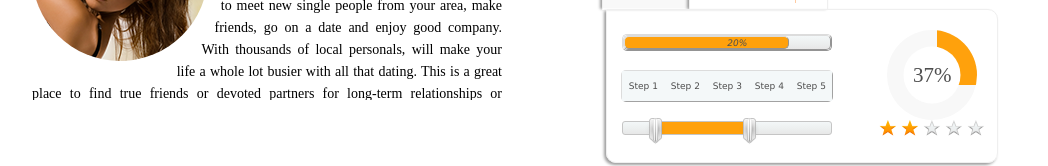
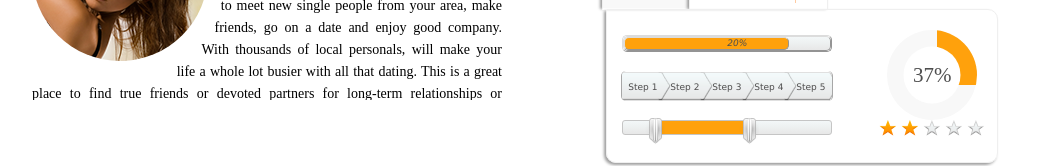
Before and after one commit to liakasjan/wc, a website: page index.html in a window 1280 px wide. Shown: the part 836-1002 px from the top of the page, without its empty margins (128-1176 px from the left). Drawn offline with Linux system fonts and the light colour scheme; files whose address does not match are found by name; a web font is replaced by a local one.

Commit message:
amended step

```diff
--- a/index.html
+++ b/index.html
@@ -287,9 +287,7 @@
 						</div>
 					</div>
 				</div>
-
 				<div class="multiple-items multiple">
-
 					<div class="multiple-img">
 						<img src="images/girl-s.png" class="img">
 					</div>
@@ -331,15 +329,15 @@
 								</div>
 								<div class="step">
 									<input type="radio" name="step" id="step1" class="input">
-									<label for="step1" class="step-label">Step 1</label>
+									<label for="step1" class="step-label step1">Step 1</label>
 									<input type="radio" name="step" id="step2" class="input">
-									<label for="step2" class="step-label">Step 2</label>
+									<label for="step2" class="step-label step2">Step 2</label>
 									<input type="radio" name="step" id="step3" class="input">
-									<label for="step3" class="step-label">Step 3</label>
+									<label for="step3" class="step-label step3">Step 3</label>
 									<input type="radio" name="step" id="step4" class="input">
-									<label for="step4" class="step-label">Step 4</label>
+									<label for="step4" class="step-label step4">Step 4</label>
 									<input type="radio" name="step" id="step5" class="input">
-									<label for="step5" class="step-label">Step 5</label>
+									<label for="step5" class="step-label step5">Step 5</label>
 								</div>
 								<div class="slider">
 
--- a/scr/styles/details/active.less
+++ b/scr/styles/details/active.less
@@ -77,28 +77,73 @@
 			font-family: Verdana;
 			display: flex;
 			justify-content: center;
+			align-items: center;
 			border-radius: 5px;
-			border: 1px solid #dcdcdc;
-			border-right: 1px solid #a2a2a2;
-			border-bottom: 1px solid #a2a2a2;
+			position: relative;
+			overflow: hidden;
+			border-right: 1px solid #a7a7a7;
+			border-left: 1px solid #a7a7a7;
+
 
 
 
 			&-label {
-				width: 42px;
-				background: #f4f8f9;
+				width: 55px;
+				height: 100%;
+				background: url("/hillel/wc/Icons/button.png");
 				display: flex;
 				justify-content: center;
 				align-items: center;
-				cursor: pointer;
-				position: relative;
+				box-shadow: none;
+				position: absolute;
+				top: 1px;
+
+
+				&:hover {
+					cursor: pointer;
+					background: url("/hillel/wc/Icons/button-activ.png");
+				}
+
+			}
+
+			.step1 {
+				z-index: 4;
+				left: -7px;
+			}
+
+			.step2 {
+				z-index: 3;
+
+				left: 35px;
+
+			}
+
+			.step3 {
+				z-index: 2;
+
+				left: 77px;
+
+			}
+
+			.step4 {
+				z-index: 1;
+
+				left: 119px;
+
+			}
+
+			.step5 {
+				z-index: 0;
+
+				left: 161px;
+
 			}
 
 		.input {
 			display: none;
 
 			&:checked + .step-label {
-				background: #ffa10c;
+				background: url("/hillel/wc/Icons/button-click.png");
 			}
 		}
 	}
```
Also changed, not shown: Icons/button-activ.png (added), Icons/button-click.png (added), Icons/button.png (added), dist/css/style.css.
